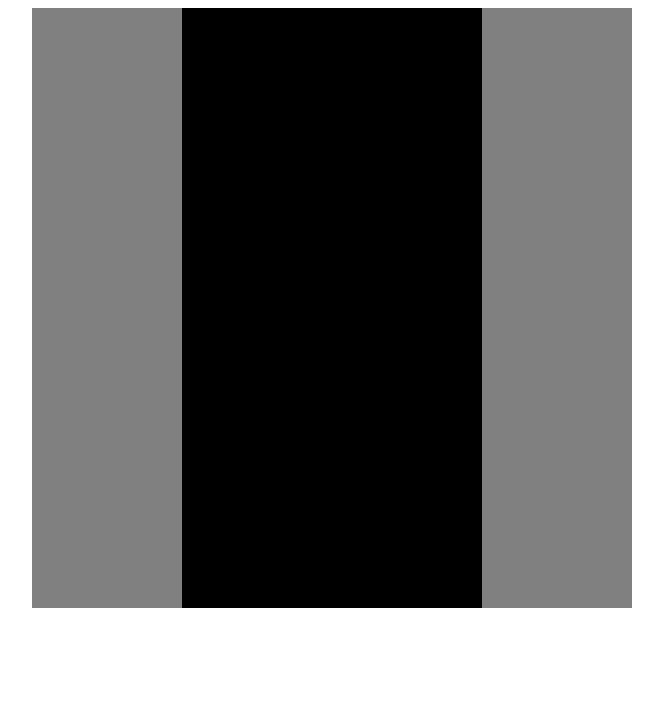
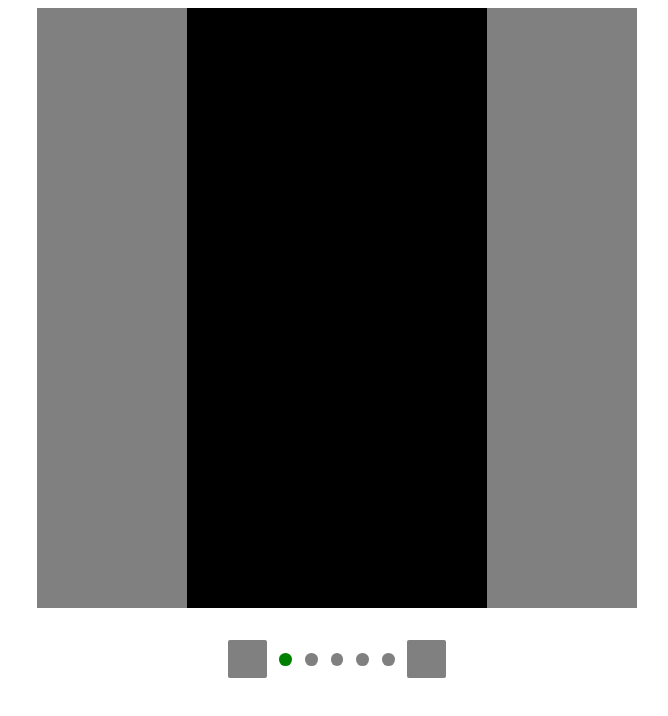
Before and after one commit to sergeyshestak/react-carousel, a React app: page / in a window 1280 px wide. Shown: the top 716 px of the page, without its empty margins (303-971 px from the left). Built offline with nearby package versions, Linux system fonts and the light colour scheme; the HTML template or start-up script is replaced by a standard one.

Commit message:
fix animation and add btnGroup

```diff
--- a/src/components/App/App.js
+++ b/src/components/App/App.js
@@ -14,7 +14,7 @@ const content = [
 
 function App() {
 	return (
-		<Carousel content={content} width={600} height={600}/>
+		<Carousel content={content} width={600} height={600} duration={300}/>
 	);
 }
 
--- a/src/components/Carousel/Carousel.js
+++ b/src/components/Carousel/Carousel.js
@@ -1,17 +1,56 @@
-import React, { useState } from "react";
+import React, { useState, useEffect } from "react";
 import styles from './Carousel.module.css';
 
 function Carousel(props) {
 	const [isDown, setIsDown] = useState(false);
-	const [animation, setAnimation] = useState(false);
+	const [animation, setAnimation] = useState(true);
+	const [animationIsActive, setAnimationIsActive] = useState(true);
 	const [clickX, setClickX] = useState(0);
 	const [left, setLeft] = useState(-props.width);
 	const [startLeft, setStartLeft] = useState(0);
 	const content = [props.content[props.content.length - 1], ...props.content, props.content[0]];
 
+	function onBtnClick(str){
+		setAnimation(true);
+		if (str === "left") {
+			(left === -props.width)?animationDelay(0, -props.width * (content.length - 2)):setLeft(value => value + props.width);
+		}
+		if (str ==="right") {
+			(left === -props.width * (content.length - 2))?animationDelay(left - props.width, -props.width):setLeft(value => value - props.width);
+		}
+		setAnimation(true);
+	}
+
+	function infiniteSwipe(str) {
+		if (str === "right") {
+			if (startLeft === -props.width * (content.length - 2)) {
+				animationDelay(startLeft - props.width, -props.width);
+			} else {
+				setLeft(startLeft - props.width);
+			}
+		}
+
+		if (str === "left") {
+			if (startLeft === -props.width) {
+				animationDelay(0, -props.width * (content.length - 2));
+			} else{
+				setLeft(startLeft + props.width);
+			}
+		}
+	}
+
+	function animationDelay(...args) {
+		setLeft(args[0]);
+		setTimeout(() => {
+			setAnimation(false);
+			setLeft(args[1]);
+		}, 500);
+		setAnimation(true);
+
+	}
+
 	function onStart(event){
 		setAnimation(false);
-		console.log(animation, 'start');
 		let clientX = event.clientX || event.changedTouches[0].clientX;
 		setIsDown(value => !value);
 		setClickX(clientX);
@@ -20,38 +59,41 @@ function Carousel(props) {
 	}
 
 	function onMove(event) {
-		let clientX = event.clientX || event.changedTouches[0].clientX;
 		if (isDown) {
+			let clientX = event.clientX || event.changedTouches[0].clientX;
 			setLeft(clientX - clickX + startLeft);
 		}
 	}
 
 	function onEnd(event) {
 		if (!isDown) return;
+		setAnimationIsActive(false);
+		setTimeout(() => {
+			setAnimationIsActive(true);
+		}, 500);
 		setAnimation(true);
-		console.log(animation, 'end');
 		let clientX = event.clientX || event.changedTouches[0].clientX;
 		setIsDown(value => !value);
 		if ((clickX - clientX >= props.width / 3) && (Math.abs(clickX - clientX) >= props.width / 3)) {
-			(startLeft === -props.width * (content.length - 2))?setLeft(-props.width):setLeft(startLeft - props.width);
+			infiniteSwipe("right");
 		} else {
 			if ((clickX - clientX <= props.width / 3) && (Math.abs(clickX - clientX) >= props.width / 3)) {
-				(startLeft === -props.width)?setLeft(-props.width * (content.length - 2)):setLeft(startLeft + props.width);
+				infiniteSwipe("left");
 			} else {
 				setLeft(startLeft);
 			}
 		}
 	}
 
-	return(
+	return(<>
 		<div className={styles.container}
 			style={{height: props.height}}
-			onMouseDown={e => onStart(e)}
-			onTouchStart={e => onStart(e)}
+			onMouseDown={e => animationIsActive?onStart(e):null}
+			onTouchStart={e => animationIsActive?onStart(e):null}
+			onMouseMove={e => onMove(e)}
+			onTouchMove={e => onMove(e)}
 			onTouchEnd={e => onEnd(e)}
-			onMouseUp={e => onEnd(e)}
-			onMouseMove={e => onMove(e)}
-			onTouchMove={e => onMove(e)}>
+			onMouseUp={e => onEnd(e)}>
 			<div
 				style={{width: props.width, height: props.height}}
 				className={styles.corouselContainer}>
@@ -62,7 +104,16 @@ function Carousel(props) {
 				)}
 			</div>
 		</div>
-	)
+		<div className={styles.btnGroup}>
+			<div className={styles.btnGoLeft} onClick={(e) => onBtnClick("left")}></div>
+				{props.content.map((el, index) =>
+					<div key={index}
+						className={`${styles.btn} ${((-index - 1) * props.width === left)?styles.currentBtn:null}`}
+						onClick={(e) => setLeft((-index - 1) * props.width)}></div>
+					)}
+			<div className={styles.btnGoRight} onClick={(e) => onBtnClick("right")}></div>
+		</div>
+	</>)
 }
 
 export default Carousel;
--- a/src/components/Carousel/Carousel.module.css
+++ b/src/components/Carousel/Carousel.module.css
@@ -7,9 +7,10 @@
 }
 
 .container {
+	margin: auto;
 	display: flex;
 	justify-content: center;
-	width: 98vw;
+	width: 90vw;
 	-moz-user-select: -moz-none;
 	-khtml-user-select: none;
 	-webkit-user-select: none;
@@ -28,3 +29,29 @@
 .transition {
 	transition-duration: .5s;
 }
+
+.btnGroup {
+	padding: 2vw;
+	display: flex;
+	justify-content: center;
+}
+
+.btn {
+	margin: 1.5vw .5vw;
+	width: 1vw;
+	height: 1vw;
+	border-radius: 50%;
+	background-color: gray;
+}
+
+.currentBtn {
+	background-color: green;
+}
+
+.btnGoLeft, .btnGoRight {
+	width: 3vw;
+	height: 3vw;
+	border-radius: 5%;
+	background-color: gray;
+	margin: .5vw;
+}
```
